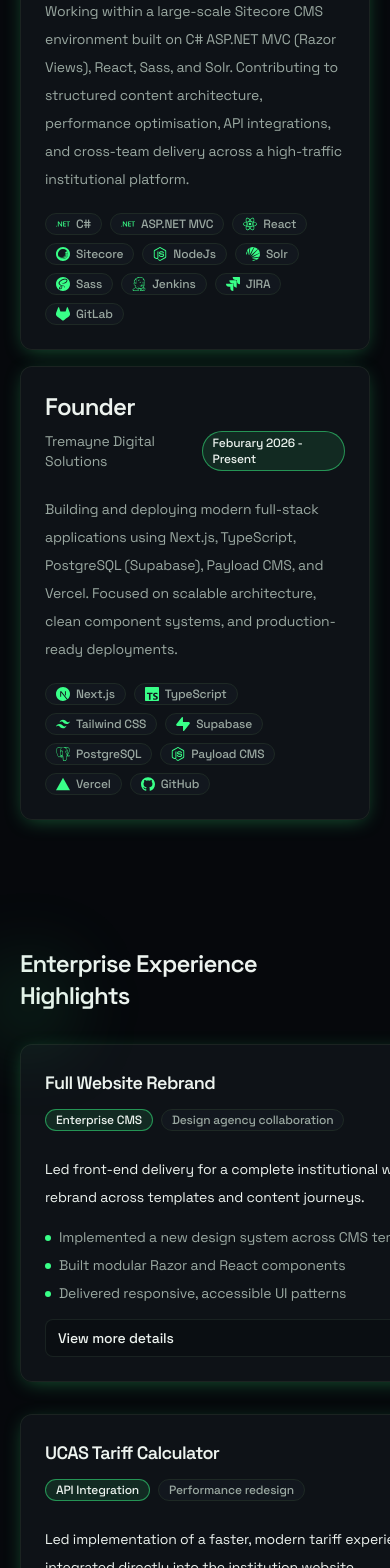
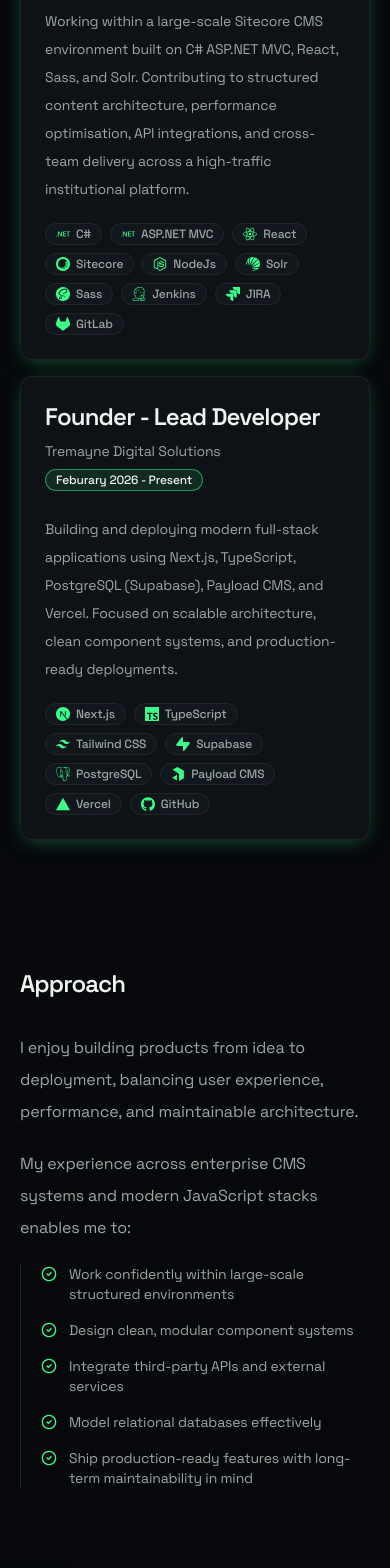
Before and after one commit to callum-tremayne/callum-tremayne, a Next.js app: page / in a window 390 px wide. Shown: the part 2113-3681 px from the top of the page. Built offline with nearby package versions, Linux system fonts and the light colour scheme.

Commit message:
component updates

```diff
--- a/app/page.tsx
+++ b/app/page.tsx
@@ -44,6 +44,10 @@
             <Currently />
           </Section>
 
+          <Section title="Approach">
+            <HighlightsTimeline />
+          </Section>
+
           <Section
             id="experience"
             title="Enterprise Experience Highlights"
@@ -58,10 +62,6 @@
             showHeadingGlow
           >
             <ProjectsFeature />
-          </Section>
-
-          <Section title="Approach">
-            <HighlightsTimeline />
           </Section>
 
           <Section title="How I work">
--- a/components/Currently.tsx
+++ b/components/Currently.tsx
@@ -10,6 +10,7 @@
   SiJira,
   SiNextdotjs,
   SiNodedotjs,
+  SiPayloadcms,
   SiPostgresql,
   SiReact,
   SiSass,
@@ -32,7 +33,7 @@
   "Tailwind CSS": SiTailwindcss,
   Supabase: SiSupabase,
   PostgreSQL: SiPostgresql,
-  "Payload CMS": SiNodedotjs,
+  "Payload CMS": SiPayloadcms,
   Vercel: SiVercel,
   Jenkins: SiJenkins,
   JIRA: SiJira,
@@ -47,7 +48,7 @@
     date: "September 2023 - Present",
     organisation: "Leeds Beckett University",
     description:
-      "Working within a large-scale Sitecore CMS environment built on C# ASP.NET MVC (Razor Views), React, Sass, and Solr. Contributing to structured content architecture, performance optimisation, API integrations, and cross-team delivery across a high-traffic institutional platform.",
+      "Working within a large-scale Sitecore CMS environment built on C# ASP.NET MVC, React, Sass, and Solr. Contributing to structured content architecture, performance optimisation, API integrations, and cross-team delivery across a high-traffic institutional platform.",
     stack: [
       "C#",
       "ASP.NET MVC",
@@ -62,7 +63,7 @@
     ],
   },
   {
-    title: "Founder",
+    title: "Founder - Lead Developer",
     organisation: "Tremayne Digital Solutions",
     date: "Feburary 2026 - Present",
     description:
@@ -86,24 +87,24 @@
       {roles.map((role) => (
         <Card
           key={role.title}
-          className="h-full transition-all duration-200 hover:border-primary/40 hover:shadow-[0_0_24px_rgba(57,255,136,0.25)]"
+          className="flex h-full flex-col transition-all duration-200 hover:border-primary/40 hover:shadow-[0_0_24px_rgba(57,255,136,0.25)]"
         >
           <CardHeader className="space-y-2">
             <CardTitle className="text-2xl font-semibold tracking-tight text-foreground">
               {role.title}
             </CardTitle>
-            <div className="flex justify-between">
+            <div className="flex flex-col gap-2 lg:flex-row lg:justify-between">
               <p className="text-sm text-muted-foreground">
                 {role.organisation}
               </p>
-              <Badge>{role.date}</Badge>
+              <Badge className="w-min whitespace-nowrap">{role.date}</Badge>
             </div>
           </CardHeader>
-          <CardContent className="space-y-5">
+          <CardContent className="flex h-full flex-col gap-5">
             <p className="text-sm leading-7 text-muted-foreground">
               {role.description}
             </p>
-            <div className="flex flex-wrap gap-2">
+            <div className="mt-auto flex flex-wrap gap-2">
               {role.stack.map((item) => {
                 const Icon = stackIcons[item];
 
--- a/components/ExperienceGrid.tsx
+++ b/components/ExperienceGrid.tsx
@@ -4,6 +4,8 @@
 
 import { Badge } from "@/components/ui/badge";
 import { Card, CardContent, CardHeader, CardTitle } from "@/components/ui/card";
+import { Button } from "./ui/button";
+import Link from "next/link";
 
 type ExperienceCard = {
   title: string;
@@ -12,6 +14,7 @@
   summary: string;
   bullets: string[];
   details: string;
+  href: string;
 };
 
 const cards: ExperienceCard[] = [
@@ -30,6 +33,7 @@
     ],
     details:
       "This project required cross-team coordination between design, content, and engineering while ensuring scalable implementation inside a structured enterprise CMS architecture.",
+    href: "https://wwww.leedsbeckett.ac.uk/",
   },
   {
     title: "UCAS Tariff Calculator",
@@ -46,6 +50,7 @@
     ],
     details:
       "This project required resilient API integration, careful validation logic, and performance-first UI decisions to keep the experience fast and reliable under frequent use.",
+    href: "https://www.leedsbeckett.ac.uk/clearing/ucas-points-calculator",
   },
   {
     title: "Safe Quick Exit",
@@ -62,6 +67,7 @@
     ],
     details:
       "This project required careful interpretation of browser constraints, user safety priorities, and responsible implementation practices for sensitive safeguarding scenarios.",
+    href: "https://www.leedsbeckett.ac.uk/our-community/support-report-respect/",
   },
   {
     title: "Mobile App Collaboration",
@@ -78,6 +84,7 @@
     ],
     details:
       "This project required close stakeholder collaboration, prioritisation tradeoffs, and consistent execution to maintain momentum while improving product quality.",
+    href: "",
   },
   {
     title: "3D Virtual Campus",
@@ -94,6 +101,7 @@
     ],
     details:
       "This project required adapting web product thinking to immersive media constraints while keeping navigation intuitive and the experience performant across target devices.",
+    href: "https://www.leedsbeckett.ac.uk/explore",
   },
 ];
 
@@ -105,16 +113,26 @@
         const remainingBullets = card.bullets.slice(3);
 
         return (
-          <div key={card.title}>
-            <Card className="h-full transition-all duration-200 hover:border-primary/40 hover:shadow-[0_0_26px_rgba(57,255,136,0.35)]">
+          <div key={card.title} className="min-w-0">
+            <Card className="h-full min-w-0 transition-all duration-200 hover:border-primary/40 hover:shadow-[0_0_26px_rgba(57,255,136,0.35)]">
               <CardHeader className="space-y-3">
                 <CardTitle className="text-lg text-foreground">
                   {card.title}
                 </CardTitle>
                 <div className="flex flex-wrap gap-2">
-                  <Badge variant="default">{card.contextTag}</Badge>
+                  <Badge
+                    variant="default"
+                    className="max-w-full whitespace-normal wrap-break-word"
+                  >
+                    {card.contextTag}
+                  </Badge>
                   {card.optionalTag ? (
-                    <Badge variant="secondary">{card.optionalTag}</Badge>
+                    <Badge
+                      variant="secondary"
+                      className="max-w-full whitespace-normal wrap-break-word"
+                    >
+                      {card.optionalTag}
+                    </Badge>
                   ) : null}
                 </div>
               </CardHeader>
@@ -126,12 +144,12 @@
 
                 <ul className="space-y-2 text-sm text-muted-foreground">
                   {previewBullets.map((bullet) => (
-                    <li key={bullet} className="flex items-start gap-2">
+                    <li key={bullet} className="flex min-w-0 items-start gap-2">
                       <span
                         aria-hidden
                         className="mt-2 h-1.5 w-1.5 rounded-full bg-primary"
                       />
-                      <span className="truncate">{bullet}</span>
+                      <span className="min-w-0 wrap-break-word">{bullet}</span>
                     </li>
                   ))}
                 </ul>
@@ -148,18 +166,32 @@
                   <div className="mt-3 space-y-3">
                     <ul className="space-y-2 text-sm text-muted-foreground">
                       {remainingBullets.map((bullet) => (
-                        <li key={bullet} className="flex items-start gap-2">
+                        <li
+                          key={bullet}
+                          className="flex min-w-0 items-start gap-2"
+                        >
                           <span
                             aria-hidden
                             className="mt-2 h-1.5 w-1.5 rounded-full bg-primary"
                           />
-                          <span className="truncate">{bullet}</span>
+                          <span className="min-w-0 wrap-break-word">
+                            {bullet}
+                          </span>
                         </li>
                       ))}
                     </ul>
                     <p className="text-sm leading-7 text-muted-foreground">
                       {card.details}
                     </p>
+                    {card.href && (
+                      <div className="flex justify-center my-3">
+                        <Button>
+                          <Link href={card.href} target="_blank">
+                            View Here
+                          </Link>
+                        </Button>
+                      </div>
+                    )}
                   </div>
                 </details>
               </CardContent>
--- a/components/HighlightsTimeline.tsx
+++ b/components/HighlightsTimeline.tsx
@@ -1,6 +1,4 @@
-import { CheckCircle2 } from "lucide-react";
-
-import { Card, CardContent } from "@/components/ui/card";
+import { CheckCircle2, RocketIcon } from "lucide-react";
 
 const items = [
   "Work confidently within large-scale structured environments",
@@ -12,31 +10,35 @@
 
 export function HighlightsTimeline() {
   return (
-    <Card>
-      <CardContent className="p-6 sm:p-8">
-        <p className="mb-4 sm:text-base text-foreground">
+    <div className="space-y-5 sm:space-y-6">
+      <p className="leading-8 text-muted-foreground">
         I enjoy building products from idea to deployment, balancing user
         experience, performance, and maintainable architecture.
       </p>
-        <p className="mb-4 sm:text-base text-foreground">
-          My experience across enterprise CMS systems and modern JavaScript
-          stacks enables me to:
+      <p className="leading-8 text-muted-foreground">
+        My experience across enterprise CMS systems and modern JavaScript stacks
+        enables me to:
       </p>
-        <ol className="space-y-4">
+      <div className="block md:grid md:grid-cols-2">
+        <ol className="relative space-y-4 border-l border-border/90 pl-5 sm:space-y-5 sm:pl-6">
           {items.map((item) => (
-            <li
-              key={item}
-              className="flex items-start gap-3 text-sm sm:text-base"
-            >
+            <li key={item} className="relative">
+              <div className="flex items-start gap-3">
                 <CheckCircle2
                   className="mt-0.5 h-4 w-4 shrink-0 text-primary"
                   aria-hidden
                 />
-              <span className="text-muted-foreground">{item}</span>
+                <p className="text-sm text-muted-foreground sm:text-base">
+                  {item}
+                </p>
+              </div>
             </li>
           ))}
         </ol>
-      </CardContent>
-    </Card>
+        <div className="hidden md:flex justify-center self-center">
+          <RocketIcon className="w-auto h-40 opacity-70" />
+        </div>
+      </div>
+    </div>
   );
 }
```
Lines whose indentation alone changed are shown as unchanged.
